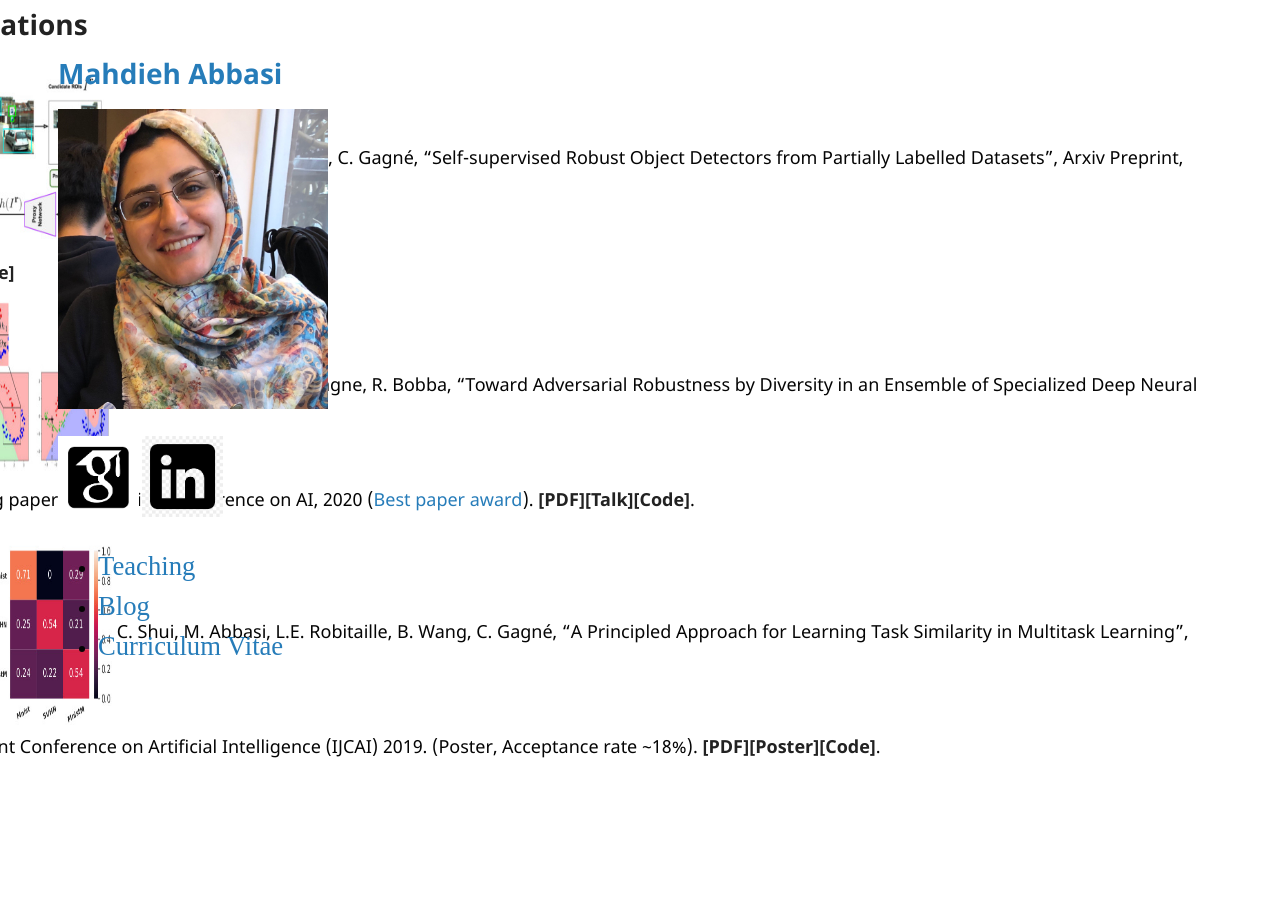
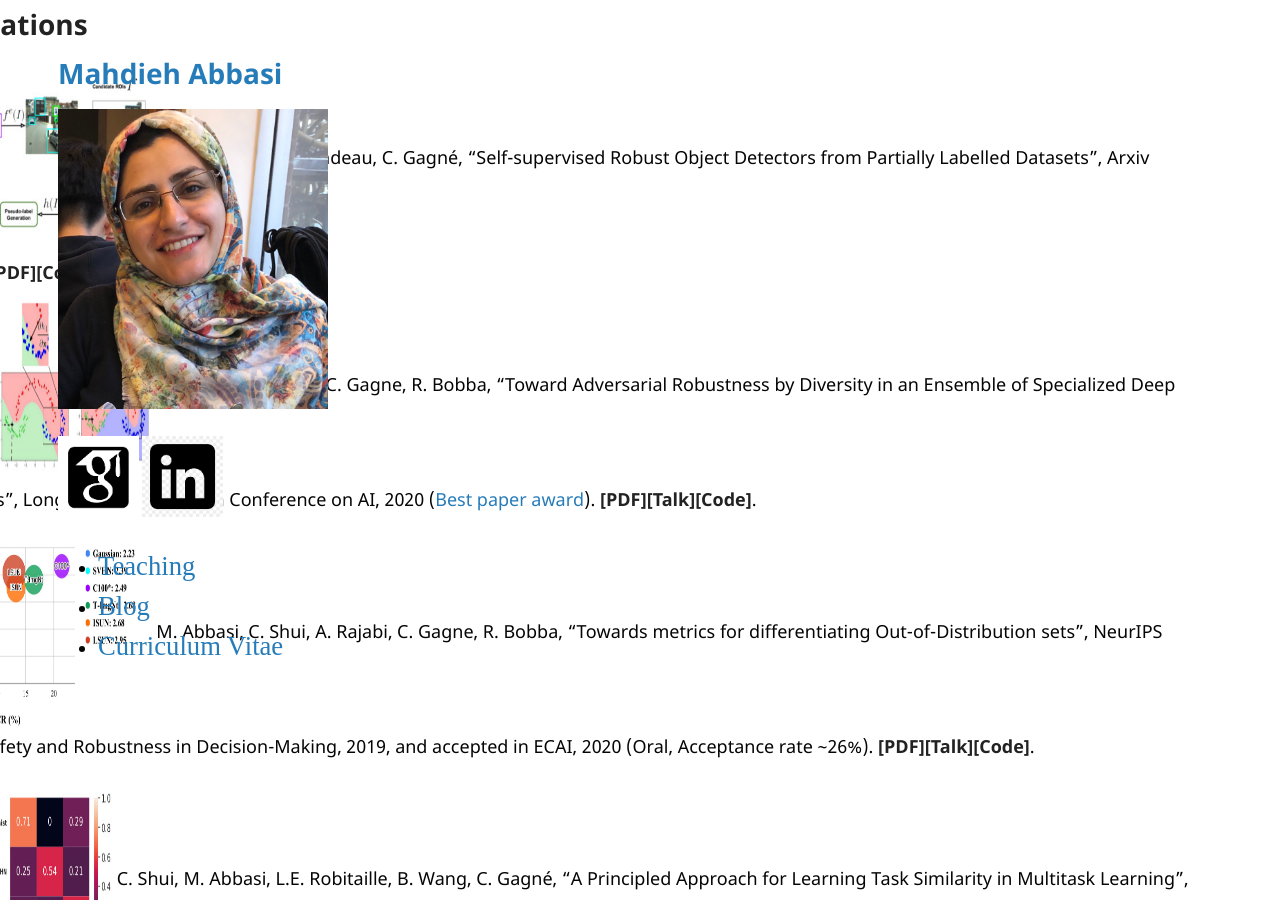
Before and after one commit to mahdaneh/mahdaneh.github.io, a Jekyll site: the page built from index.md, in a window 1280 px wide and 900 px high, scrolled down 454 px. Built offline with Jekyll 4.4.1, drawn with Linux system fonts in a browser that asks for light colours; the repository's description, which GitHub fills in, is left out; our own code applies the rules of GitHub Pages for plain Markdown files; before the commit the page ends 1284 px from its top, so only the background shows below that.

Commit message:
Update index.md

```diff
--- a/index.md
+++ b/index.md
@@ -17,7 +17,11 @@
 
 # List of Publications
 
-*   <img width="250" height="200" style="vertical-align:middle" src="/images/Our_proposal.jpg">M. Abbasi, D. Laurandeau, C. Gagné, "Self-supervised Robust Object Detectors from Partially Labelled Datasets", Arxiv Preprint, 2020. [**[PDF]**](https://arxiv.org/abs/2005.11549)[**[Code]**]()
-*   <img width="250" height="200" style="vertical-align:middle" src="/images/Ensemble.jpg">M. Abbasi, A. Rajabi, C. Gagne, R. Bobba, “Toward Adversarial Robustness by Diversity in an Ensemble of Specialized Deep Neural Networks”, Long paper in Canadian Conference on AI, 2020 (<span style="color:red"><a href="https://www.caiac.ca/en/conferences/canadianai-2020/home">Best paper award</a></span>). [**[PDF]**](https://arxiv.org/pdf/2005.08321.pdf)[**[Talk]**](https://youtu.be/qFrkUeBjTMA)[**[Code]**]().
+*   [2020]() <img width="250" height="200" style="vertical-align:middle" src="/images/Our_proposal.jpg">M. Abbasi, D. Laurandeau, C. Gagné, "Self-supervised Robust Object Detectors from Partially Labelled Datasets", Arxiv Preprint, 2020. [**[PDF]**](https://arxiv.org/abs/2005.11549)[**[Code]**]()
+*   [2020]()<img width="250" height="200" style="vertical-align:middle" src="/images/Ensemble.jpg">M. Abbasi, A. Rajabi, C. Gagne, R. Bobba, “Toward Adversarial Robustness by Diversity in an Ensemble of Specialized Deep Neural Networks”, Long paper in Canadian Conference on AI, 2020 (<span style="color:red"><a href="https://www.caiac.ca/en/conferences/canadianai-2020/home">Best paper award</a></span>). [**[PDF]**](https://arxiv.org/pdf/2005.08321.pdf)[**[Talk]**](https://youtu.be/qFrkUeBjTMA)[**[Code]**]().
+
+*   [2020]()<img width="250" height="200" style="vertical-align:middle" src="/images/ECAI.jpg"> M. Abbasi, C. Shui, A. Rajabi, C. Gagne, R. Bobba, “Towards metrics for differentiating Out-of-Distribution sets”, NeurIPS Workshop on Safety and Robustness in Decision-Making, 2019, and accepted in ECAI, 2020 (Oral, Acceptance rate ~26%). [**[PDF]**]()[**[Talk]**]()[**[Code]**]().
+
+
 
 *  <img width="250" height="200" style="vertical-align:middle" src="/images/MTL.jpg" > C. Shui, M. Abbasi, L.E. Robitaille, B. Wang, C. Gagné, "A Principled Approach for Learning Task Similarity in Multitask Learning", International Joint Conference on Artificial Intelligence (IJCAI) 2019. (Poster, Acceptance rate ~18%). [**[PDF]**]()[**[Poster]**]()[**[Code]**]().
```
